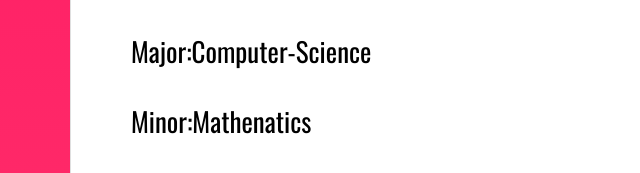
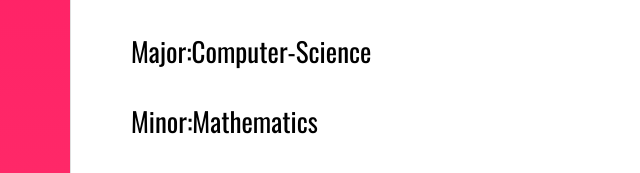
Before and after one commit to Kumari-V/portpolio-2, a plain HTML site: page index.html in a window 1280 px wide. Shown: the part 1379-1552 px from the top of the page, 0-640 px from the left. Drawn offline with nearby package versions, Linux system fonts and the light colour scheme.

Commit message:
Update index.html

```diff
--- a/index.html
+++ b/index.html
@@ -99,7 +99,7 @@
             <div class="Education">
            <P><h2>Bachelor's of Science,Banglore University</h2></p>
             <p><h2>Major:Computer-Science</h2></p>
-            <p><h2>Minor:Mathenatics</h2></p>
+            <p><h2>Minor:Mathematics</h2></p>
           </di>
           <div class="card">
           <div class="card-block">
```
